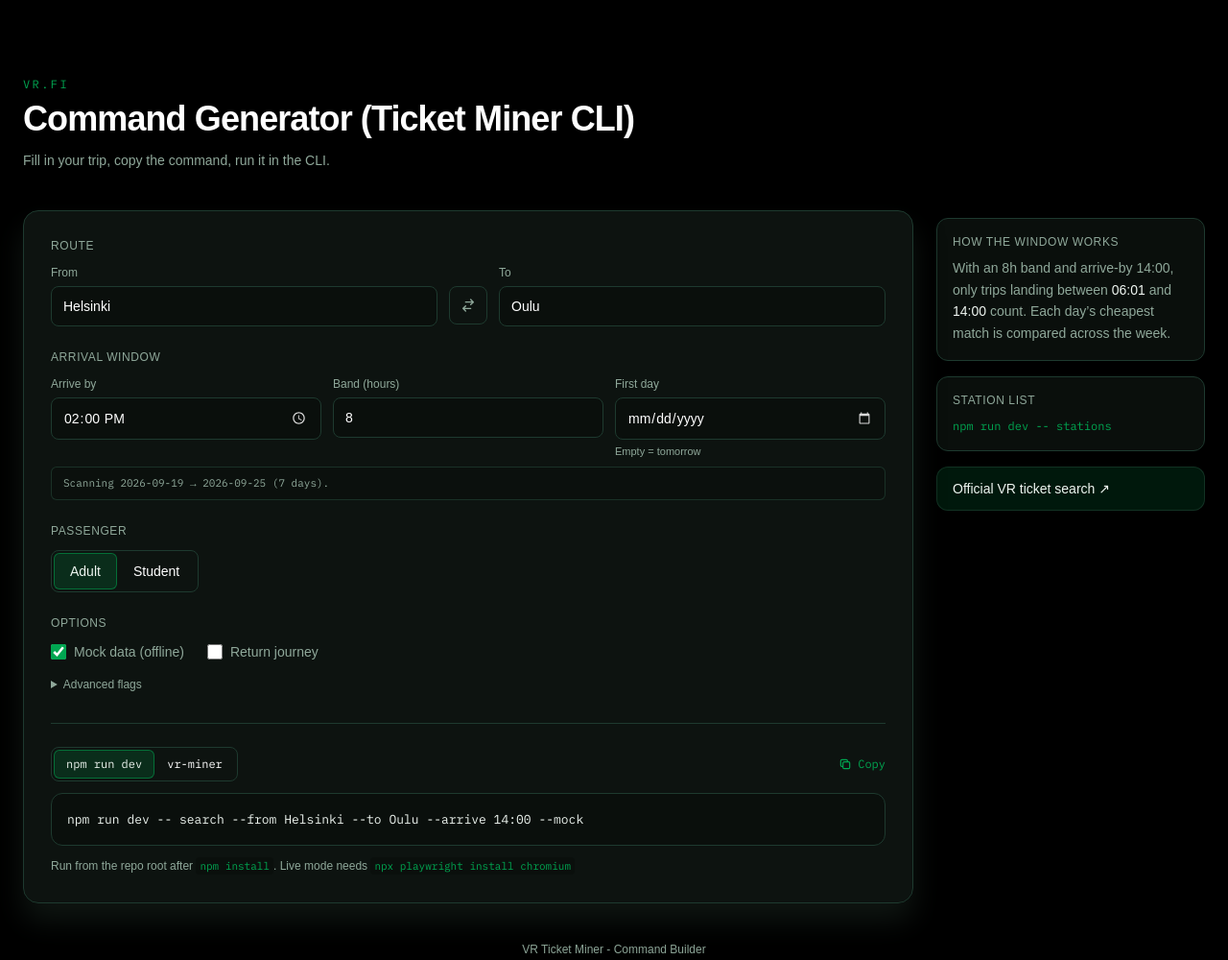
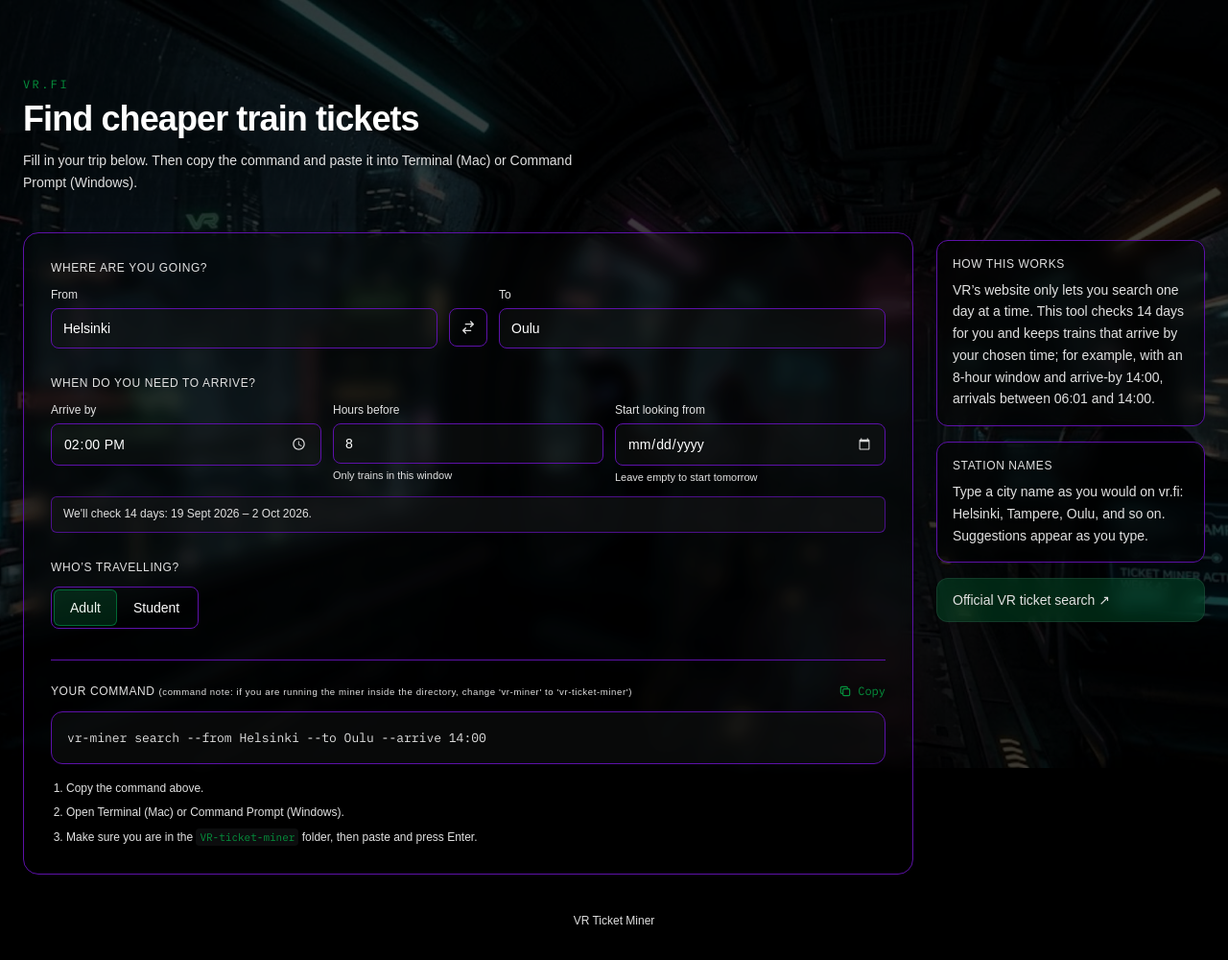
Before and after one commit to OttoM1/VR-ticket-miner, a website: page index.html in a window 1280 px wide. Shown: the whole page at 96% size. Drawn offline with nearby package versions, Linux system fonts and the light colour scheme.

Commit message:
feat(builder+cli): restyled &  simplified the builder UI by removing the dev controls + package rename

```diff
--- a/body.css
+++ b/body.css
@@ -1,11 +1,34 @@
 body,html {
     overflow-x: hidden;
+    min-height: 100svh;
+    background: rgb(0, 0, 0);
     background-color: black;
-    min-height: 100svh;
-    background: black;
     color: white;
     width: 100vw;
     font-family: sans-serif;
+    }
+    .body {
+        background: transparent;
+        width: 100%;
+        height: 100%;
+        position: absolute;
+        z-index: 1;
+top: 0;
+left: 0;
+    }
+    .body::before {
+        content: '';
+        position: absolute;
+        top: 0;
+        left: 0;
+        width: 100%;
+        opacity: .24;
+        height: 100%;
+        z-index: 0;
+        background-image: url('/ui/body.jpg');
+        background-position: center;
+        background-repeat: no-repeat;
+        background-size: cover;
     }
 ::-webkit-scrollbar {
     display: none;
--- a/index.html
+++ b/index.html
@@ -5,9 +5,9 @@
     <meta name="viewport" content="width=device-width, initial-scale=1.0" />
     <meta
       name="description"
-      content="Build vr-miner CLI commands for scanning VR train prices across 14 days."
+      content="Build a VR Ticket Miner search: pick your stations, arrival time, and copy a command you can paste into Terminal."
     />
-    <title>VR Ticket Miner — Command Builder</title>
+    <title>VR Ticket Miner — Search Builder</title>
     <link rel="preconnect" href="https://fonts.googleapis.com" />
     <link rel="preconnect" href="https://fonts.gstatic.com" crossorigin />
     <link rel="stylesheet" href="body.css" />
@@ -22,13 +22,13 @@
         theme: {
           extend: {
             colors: {
-              ink: "#0a0f0c",
-              panel: "#0f1612",
-              line: "#1e3a2f",
+              ink: "rgb(20, 23, 24)",
+              panel: "rgba(0, 0, 0, 0.49)",
+              line: "rgb(93, 17, 169)",
               lineBright: "#2d5a47",
-              fog: "#8fa89a",
-              paper: "#eef5f0",
-              vr: "#00a651",
+              fog: "rgb(225, 225, 225)",
+              paper: "rgb(225, 225, 225)",
+              vr: "rgb(5, 146, 61)",
               vrDim: "#007a3d",
             },
             fontFamily: {
@@ -57,35 +57,36 @@
   </head>
 
   <body>
+    <div class="body"></div>
     <div class="media_alert">
       <strong>Currently not available on this resolution.</strong>
     </div>
     <div class="pointer-events-none fixed inset-0 bg-black"></div>
 
-    <div class="relative mx-auto w-fullpx-4 py-10 sm:px-6 sm:py-14">
+    <div class="relative mx-auto w-full px-4 py-10 sm:px-6 sm:py-14 z-10">
       <header class="mb-8 sm:mb-10">
         <p class="font-mono text-xs uppercase tracking-[0.2em] text-vr">
           vr.fi
         </p>
         <h1 class="mt-2 text-3xl font-semibold tracking-tight sm:text-4xl">
-          Command Generator (Ticket Miner CLI)
+          Find cheaper train tickets
         </h1>
         <p class="mt-3 max-w-xl text-sm leading-relaxed text-fog">
-          Fill in your trip, copy the command, run it in the CLI.
+          Fill in your trip below. Then copy the command and paste it into
+          Terminal (Mac) or Command Prompt (Windows).
         </p>
       </header>
 
       <div class="grid gap-6 lg:grid-cols-[1fr,280px]">
         <main
-          class="rounded-2xl border border-line bg-panel/90 p-5 shadow-panel backdrop-blur sm:p-7"
+          class="rounded-2xl border border-line bg-panel/20 p-5 shadow-panel backdrop-blur sm:p-7"
         >
-          <form id="generator-form" class="space-y-6" onsubmit="return false;">
-            <!-- Route -->
+          <form id="generator-form" class="space-y-7" onsubmit="return false;">
             <section>
               <h2
                 class="mb-3 text-xs font-medium uppercase tracking-wider text-fog"
               >
-                Route
+                Where are you going?
               </h2>
               <div
                 class="grid grid-cols-1 gap-3 sm:grid-cols-[1fr,auto,1fr] sm:items-end"
@@ -100,13 +101,14 @@
                     type="text"
                     value="Helsinki"
                     autocomplete="off"
-                    class="w-full rounded-lg border border-line bg-ink px-3 py-2.5 text-sm outline-none ring-vr/40 transition focus:border-vr focus:ring-2"
+                    class="w-full rounded-lg border border-line bg-ink/40 px-3 py-2.5 text-sm outline-none ring-vr/40 transition focus:border-vr focus:ring-2"
                   />
                 </div>
                 <button
                   type="button"
                   id="swap-btn"
                   title="Swap stations"
+                  aria-label="Swap from and to"
                   class="mx-auto flex h-10 w-10 items-center justify-center rounded-lg border border-line text-fog transition hover:border-lineBright hover:text-paper sm:mb-0.5"
                 >
                   <svg
@@ -133,43 +135,29 @@
                     type="text"
                     value="Oulu"
                     autocomplete="off"
-                    class="w-full rounded-lg border border-line bg-ink px-3 py-2.5 text-sm outline-none ring-vr/40 transition focus:border-vr focus:ring-2"
+                    class="w-full rounded-lg border border-line bg-ink/40 px-3 py-2.5 text-sm outline-none ring-vr/40 transition focus:border-vr focus:ring-2"
                   />
                 </div>
               </div>
               <datalist id="stations">
                 <option value="Helsinki"></option>
-                <option value="HKI"></option>
+                <option value="Pasila"></option>
+                <option value="Tikkurila"></option>
                 <option value="Tampere"></option>
-                <option value="TKU"></option>
                 <option value="Turku"></option>
-                <option value="TKL"></option>
                 <option value="Oulu"></option>
-                <option value="OUL"></option>
-
                 <option value="Seinäjoki"></option>
-                <option value="SK"></option>
-
-                <option value="Tikkurila"></option>
-                <option value="TKL"></option>
-
-                <option value="Pasila"></option>
-                <option value="PSL"></option>
-
                 <option value="Vaasa"></option>
                 <option value="Lahti"></option>
-                <option value="LAH"></option>
                 <option value="Jyväskylä"></option>
-                <option value="JVL"></option>
               </datalist>
             </section>
 
-            <!-- Timing -->
             <section>
               <h2
                 class="mb-3 text-xs font-medium uppercase tracking-wider text-fog"
               >
-                Arrival window
+                When do you need to arrive?
               </h2>
               <div class="grid grid-cols-1 gap-3 sm:grid-cols-3">
                 <div>
@@ -181,12 +169,12 @@
                     type="time"
                     value="14:00"
                     required
-                    class="w-full rounded-lg border border-line bg-ink px-3 py-2.5 text-sm outline-none ring-vr/40 transition focus:border-vr focus:ring-2"
+                    class="w-full rounded-lg border border-line bg-ink/40 px-3 py-2.5 text-sm outline-none ring-vr/40 transition focus:border-vr focus:ring-2"
                   />
                 </div>
                 <div>
                   <label for="band-hours" class="mb-1.5 block text-xs text-fog"
-                    >Band (hours)</label
+                    >Hours before</label
                   >
                   <input
                     id="band-hours"
@@ -194,37 +182,42 @@
                     min="1"
                     max="12"
                     value="8"
-                    class="w-full rounded-lg border border-line bg-ink px-3 py-2.5 text-sm outline-none ring-vr/40 transition focus:border-vr focus:ring-2"
+                    class="w-full rounded-lg border border-line bg-ink/40 px-3 py-2.5 text-sm outline-none ring-vr/40 transition focus:border-vr focus:ring-2"
                   />
+                  <p class="mt-1 text-[11px] text-fog">
+                    Only trains in this window
+                  </p>
                 </div>
                 <div>
                   <label for="start" class="mb-1.5 block text-xs text-fog"
-                    >First day</label
+                    >Start looking from</label
                   >
                   <input
                     id="start"
                     type="date"
-                    class="w-full rounded-lg border border-line bg-ink px-3 py-2.5 text-sm outline-none ring-vr/40 transition focus:border-vr focus:ring-2"
+                    class="w-full rounded-lg border border-line bg-ink/40 px-3 py-2.5 text-sm outline-none ring-vr/40 transition focus:border-vr focus:ring-2"
                   />
-                  <p class="mt-1 text-[11px] text-fog">Empty = tomorrow</p>
+                  <p class="mt-1 text-[11px] text-fog">
+                    Leave empty to start tomorrow
+                  </p>
                 </div>
               </div>
               <p
                 id="range-preview"
-                class="mt-2 rounded-md border border-line/80 bg-ink/60 px-3 py-2 font-mono text-[11px] text-fog"
+                class="mt-3 rounded-md border border-line/80 bg-ink/60 px-3 py-2 text-xs leading-relaxed text-fog"
               ></p>
             </section>
 
-            <!-- Passenger -->
             <section>
               <h2
                 class="mb-3 text-xs font-medium uppercase tracking-wider text-fog"
               >
-                Passenger
+                Who’s travelling?
               </h2>
               <div
                 class="inline-flex rounded-lg border border-line p-0.5"
                 role="group"
+                aria-label="Passenger type"
               >
                 <button
                   type="button"
@@ -244,112 +237,17 @@
                 </button>
               </div>
             </section>
-
-            <!-- Options -->
-            <section>
-              <h2
-                class="mb-3 text-xs font-medium uppercase tracking-wider text-fog"
-              >
-                Options
-              </h2>
-              <div class="flex flex-wrap gap-x-6 gap-y-2">
-                <label
-                  class="flex cursor-pointer items-center gap-2 text-sm text-fog"
-                >
-                  <input
-                    id="mock"
-                    type="checkbox"
-                    checked
-                    class="h-4 w-4 rounded border-line bg-ink accent-vr"
-                  />
-                  Mock data (offline)
-                </label>
-
-                <label
-                  class="flex cursor-pointer items-center gap-2 text-sm text-fog"
-                >
-                  <input
-                    id="return-trip"
-                    type="checkbox"
-                    class="h-4 w-4 rounded border-line bg-ink accent-vr"
-                  />
-                  Return journey
-                </label>
-              </div>
-
-              <details class="mt-4 group">
-                <summary
-                  class="cursor-pointer text-xs text-fog transition hover:text-paper"
-                >
-                  Advanced flags
-                </summary>
-                <div class="mt-3 grid grid-cols-1 gap-3 sm:grid-cols-2">
-                  <div>
-                    <label for="week" class="mb-1.5 block text-xs text-fog"
-                      >ISO week (legacy)</label
-                    >
-                    <input
-                      id="week"
-                      type="number"
-                      min="1"
-                      max="53"
-                      placeholder="optional"
-                      class="w-full rounded-lg border border-line bg-ink px-3 py-2.5 text-sm outline-none focus:border-vr"
-                    />
-                  </div>
-                  <div>
-                    <label for="year" class="mb-1.5 block text-xs text-fog"
-                      >Week year</label
-                    >
-                    <input
-                      id="year"
-                      type="number"
-                      min="2024"
-                      max="2030"
-                      placeholder="current year"
-                      class="w-full rounded-lg border border-line bg-ink px-3 py-2.5 text-sm outline-none focus:border-vr"
-                    />
-                  </div>
-                  <div class="sm:col-span-2">
-                    <label for="delay" class="mb-1.5 block text-xs text-fog"
-                      >Delay between days (ms)</label
-                    >
-                    <input
-                      id="delay"
-                      type="number"
-                      min="0"
-                      step="100"
-                      placeholder="800"
-                      class="w-full rounded-lg border border-line bg-ink px-3 py-2.5 text-sm outline-none focus:border-vr"
-                    />
-                  </div>
-                </div>
-              </details>
-            </section>
           </form>
 
           <div class="mt-8 border-t border-line pt-6">
             <div class="mb-3 flex flex-wrap items-center justify-between gap-2">
-              <div
-                class="inline-flex rounded-lg border border-line p-0.5 text-xs"
-              >
-                <button
-                  type="button"
-                  id="mode-dev"
-                  class="seg-btn rounded-md border border-transparent px-3 py-1.5 font-mono transition"
-                  aria-pressed="true"
+              <p class="text-xs font-medium uppercase tracking-wider text-fog">
+                Your command
+                <small class="lowercase"
+                  >(command note: if you are running the miner inside the
+                  directory, change 'vr-miner' to 'VR-ticket-miner')</small
                 >
-                  npm run dev
-                </button>
-                <button
-                  type="button"
-                  id="mode-bin"
-                  class="seg-btn rounded-md border border-transparent px-3 py-1.5 font-mono transition"
-                  aria-pressed="false"
-                >
-                  vr-miner
-                </button>
-              </div>
+              </p>
               <button
                 type="button"
                 id="copy-btn"
@@ -373,50 +271,58 @@
             </div>
 
             <pre
-              class="overflow-x-auto rounded-xl border border-line bg-ink p-4 font-mono text-[13px] leading-relaxed text-paper"
+              class="overflow-x-auto rounded-xl border border-line bg-ink/40 p-4 font-mono text-[13px] leading-relaxed text-paper"
             ><code id="command-output"></code></pre>
 
-            <p class="mt-3 text-xs leading-relaxed text-fog">
-              Run from the repo root after
-              <code
-                class="rounded bg-ink px-1 py-0.5 font-mono text-[11px] text-vr"
-                >npm install</code
-              >. Live mode needs
-              <code
-                class="rounded bg-ink px-1 py-0.5 font-mono text-[11px] text-vr"
-                >npx playwright install chromium</code
-              >
-            </p>
+            <ol
+              class="mt-4 list-decimal space-y-1.5 pl-4 text-xs leading-relaxed text-fog"
+            >
+              <li>Copy the command above.</li>
+              <li>Open Terminal (Mac) or Command Prompt (Windows).</li>
+              <li>
+                Make sure you are in the
+                <code
+                  class="rounded bg-ink/60 px-1 py-0.5 font-mono text-[11px] text-vr"
+                  >VR-ticket-miner</code
+                >
+                folder, then paste and press Enter.
+              </li>
+            </ol>
           </div>
         </main>
 
         <aside class="space-y-4 lg:pt-2">
-          <div class="rounded-xl border border-line bg-panel/70 p-4">
+          <div
+            class="rounded-xl border border-line bg-panel/40 p-4 backdrop-blur"
+          >
             <h3 class="text-xs font-medium uppercase tracking-wider text-fog">
-              How the window works
+              How this works
             </h3>
             <p class="mt-2 text-sm leading-relaxed text-fog">
-              With an 8h band and arrive-by 14:00, only trips landing between
+              VR’s website only lets you search one day at a time. This tool
+              checks <span class="text-paper">14 days</span> for you and keeps
+              trains that arrive by your chosen time; for example, with an
+              8-hour window and arrive-by 14:00, arrivals between
               <span class="text-paper">06:01</span> and
-              <span class="text-paper">14:00</span> count. Each day’s cheapest
-              match is compared across the week.
+              <span class="text-paper">14:00</span>.
             </p>
           </div>
-          <div class="rounded-xl border border-line bg-panel/70 p-4">
+          <div
+            class="rounded-xl border border-line bg-panel/50 p-4 backdrop-blur"
+          >
             <h3 class="text-xs font-medium uppercase tracking-wider text-fog">
-              Station list
+              Station names
             </h3>
-            <p class="mt-2 text-sm text-fog">
-              <code class="font-mono text-xs text-vr"
-                >npm run dev -- stations</code
-              >
+            <p class="mt-2 text-sm leading-relaxed text-fog">
+              Type a city name as you would on vr.fi: Helsinki, Tampere, Oulu,
+              and so on. Suggestions appear as you type.
             </p>
           </div>
           <a
             href="https://www.vr.fi/junaliput#osta-lippuja"
             target="_blank"
             rel="noopener noreferrer"
-            class="block rounded-xl border border-lineBright/40 bg-vrDim/20 px-4 py-3 text-sm text-paper transition hover:border-vr/50"
+            class="block rounded-xl border border-lineBright/40 bg-vrDim/30 backdrop-blur px-4 py-3 text-sm text-paper transition hover:border-vr/50"
           >
             Official VR ticket search ↗
           </a>
@@ -424,7 +330,7 @@
       </div>
 
       <footer class="mt-10 text-center text-xs text-fog">
-        VR Ticket Miner - Command Builder
+        VR Ticket Miner
       </footer>
     </div>
 
@@ -436,20 +342,12 @@
       const arriveInput = $("arrive");
       const bandInput = $("band-hours");
       const startInput = $("start");
-      const mockInput = $("mock");
-      const returnInput = $("return-trip");
-      const weekInput = $("week");
-      const yearInput = $("year");
-      const delayInput = $("delay");
       const output = $("command-output");
       const rangePreview = $("range-preview");
       const copyBtn = $("copy-btn");
       const copyLabel = $("copy-label");
-      const modeDev = $("mode-dev");
-      const modeBin = $("mode-bin");
 
       let passenger = "adult";
-      let useDev = true;
 
       function tomorrowIso() {
         const d = new Date();
@@ -461,6 +359,15 @@
         const d = new Date(iso + "T12:00:00");
         d.setDate(d.getDate() + days);
         return d.toISOString().slice(0, 10);
+      }
+
+      function formatNiceDate(iso) {
+        const d = new Date(iso + "T12:00:00");
+        return d.toLocaleDateString("en-GB", {
+          day: "numeric",
+          month: "short",
+          year: "numeric",
+        });
       }
 
       function shellQuote(s) {
@@ -480,9 +387,6 @@
         const arrive = formatArrive(arriveInput.value);
         const band = bandInput.value || "8";
         const start = startInput.value;
-        const week = weekInput.value.trim();
-        const year = yearInput.value.trim();
-        const delay = delayInput.value.trim();
 
         const parts = [
           "search",
@@ -493,37 +397,19 @@
 
         if (passenger !== "adult") parts.push(`--passenger ${passenger}`);
         if (band !== "8") parts.push(`--band-hours ${band}`);
-
-        if (week) {
-          parts.push(`--week ${week}`);
-          if (year) parts.push(`--year ${year}`);
-        } else if (start) {
-          parts.push(`--start ${start}`);
-        }
-
-        if (returnInput.checked) parts.push("--return");
-        if (mockInput.checked) parts.push("--mock");
-        if (delay) parts.push(`--delay ${delay}`);
+        if (start) parts.push(`--start ${start}`);
 
         return parts.join(" ");
       }
 
       function updateRangePreview() {
-        const week = weekInput.value.trim();
-        if (week) {
-          rangePreview.textContent = `Legacy mode: ISO week ${week} (7 days from that week’s Monday).`;
-          return;
-        }
         const first = startInput.value || tomorrowIso();
-        const last = addDaysIso(first, 6);
-        rangePreview.textContent = `Scanning ${first} → ${last} (7 days).`;
+        const last = addDaysIso(first, 13);
+        rangePreview.textContent = `We'll check 14 days: ${formatNiceDate(first)} – ${formatNiceDate(last)}.`;
       }
 
       function updateCommand() {
-        const args = buildArgs();
-        output.textContent = useDev
-          ? `npm run dev -- ${args}`
-          : `vr-miner ${args}`;
+        output.textContent = `vr-miner ${buildArgs()}`;
         updateRangePreview();
       }
 
@@ -536,25 +422,7 @@
         updateCommand();
       }
 
-      function setMode(dev) {
-        useDev = dev;
-        modeDev.setAttribute("aria-pressed", dev ? "true" : "false");
-        modeBin.setAttribute("aria-pressed", dev ? "false" : "true");
-        updateCommand();
-      }
-
-      [
-        fromInput,
-        toInput,
-        arriveInput,
-        bandInput,
-        startInput,
-        mockInput,
-        returnInput,
-        weekInput,
-        yearInput,
-        delayInput,
-      ].forEach((el) => {
+      [fromInput, toInput, arriveInput, bandInput, startInput].forEach((el) => {
         el.addEventListener("input", updateCommand);
         el.addEventListener("change", updateCommand);
       });
@@ -564,9 +432,6 @@
           setPassenger(btn.dataset.passenger),
         );
       });
-
-      modeDev.addEventListener("click", () => setMode(true));
-      modeBin.addEventListener("click", () => setMode(false));
 
       $("swap-btn").addEventListener("click", () => {
         const t = fromInput.value;
@@ -585,17 +450,7 @@
         }
       });
 
-      weekInput.addEventListener("input", () => {
-        if (weekInput.value) startInput.value = "";
-        updateCommand();
-      });
-      startInput.addEventListener("input", () => {
-        if (startInput.value) weekInput.value = "";
-        updateCommand();
-      });
-
       setPassenger("adult");
-      setMode(true);
       updateCommand();
     </script>
   </body>
--- a/package.json
+++ b/package.json
@@ -1,5 +1,5 @@
 {
-  "name": "vr-ticker-miner",
+  "name": "vr-ticket-miner",
   "version": "0.1.0",
   "description": "CLI tool to find the cheapest VR train tickets for a route across an entire week",
   "type": "module",
--- a/src/cli/commands/search.ts
+++ b/src/cli/commands/search.ts
@@ -54,7 +54,7 @@
     const result = await miner.mine();
 
     spinner.succeed(
-      `Scanned 7 days · ${result.days.filter((d) => !d.error).length} with results in window`
+      `Scanned 14 days · ${result.days.filter((d) => !d.error).length} with results in window`
     );
 
     printWeekSummary(result);
--- a/src/cli/formatters/results.ts
+++ b/src/cli/formatters/results.ts
@@ -51,7 +51,7 @@
     );
     console.log();
   } else {
-    console.log(chalk.yellow("No trips matched the arrival window across these 7 days."));
+    console.log(chalk.yellow("No trips matched the arrival window across these 14 days."));
     console.log();
   }
 
--- a/src/cli/index.ts
+++ b/src/cli/index.ts
@@ -12,7 +12,7 @@
 program
   .name("vr-miner")
   .description(
-    "Find the cheapest VR train tickets for a route across 7 days (vr.fi/junaliput)"
+    "Find the cheapest VR train tickets for a route across 14 days (vr.fi/junaliput)"
   )
   .version("0.1.0");
 
--- a/src/core/vr-client.ts
+++ b/src/core/vr-client.ts
@@ -110,7 +110,7 @@
       headers: {
         "Content-Type": "application/json",
         Accept: "application/json",
-        "User-Agent": "vr-ticker-miner/0.1.0",
+        "User-Agent": "vr-ticket-miner/0.1.0",
       },
     });
     return response.data;
```
Also changed, not shown: ITERATIONS.md (+0 -1 lines), CHANGELOG.md, README.md, ui/body.jpg (added), 1 other file.
